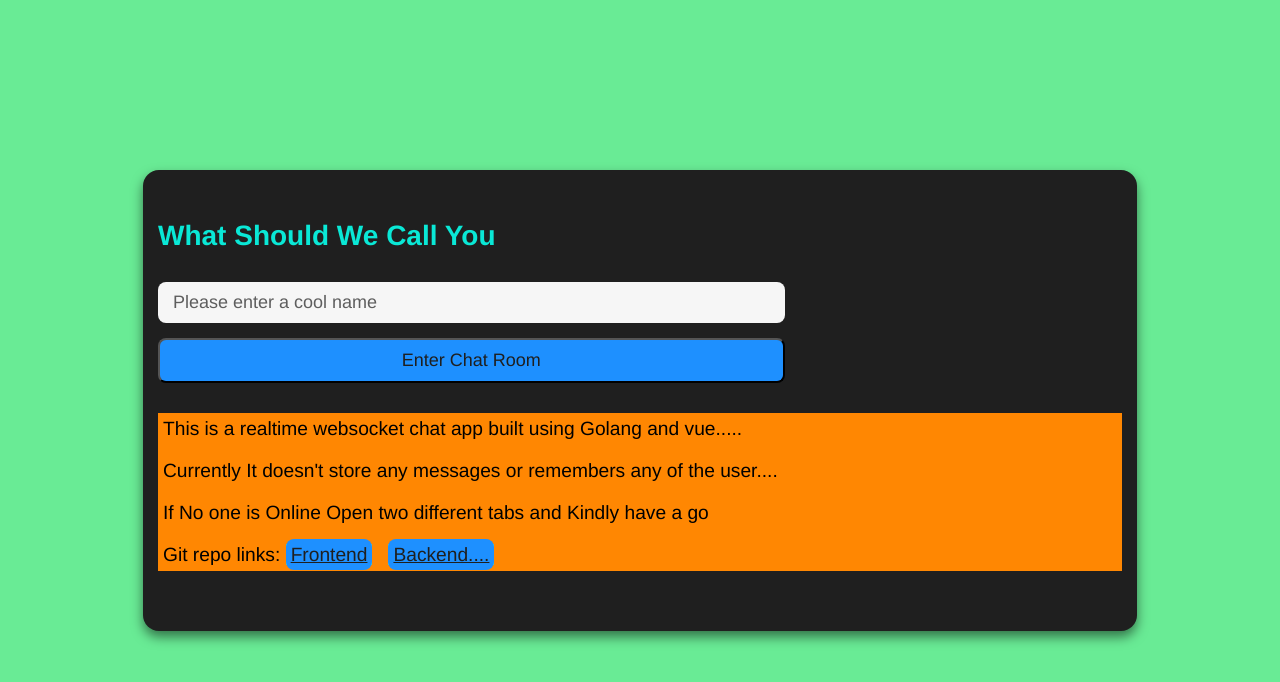
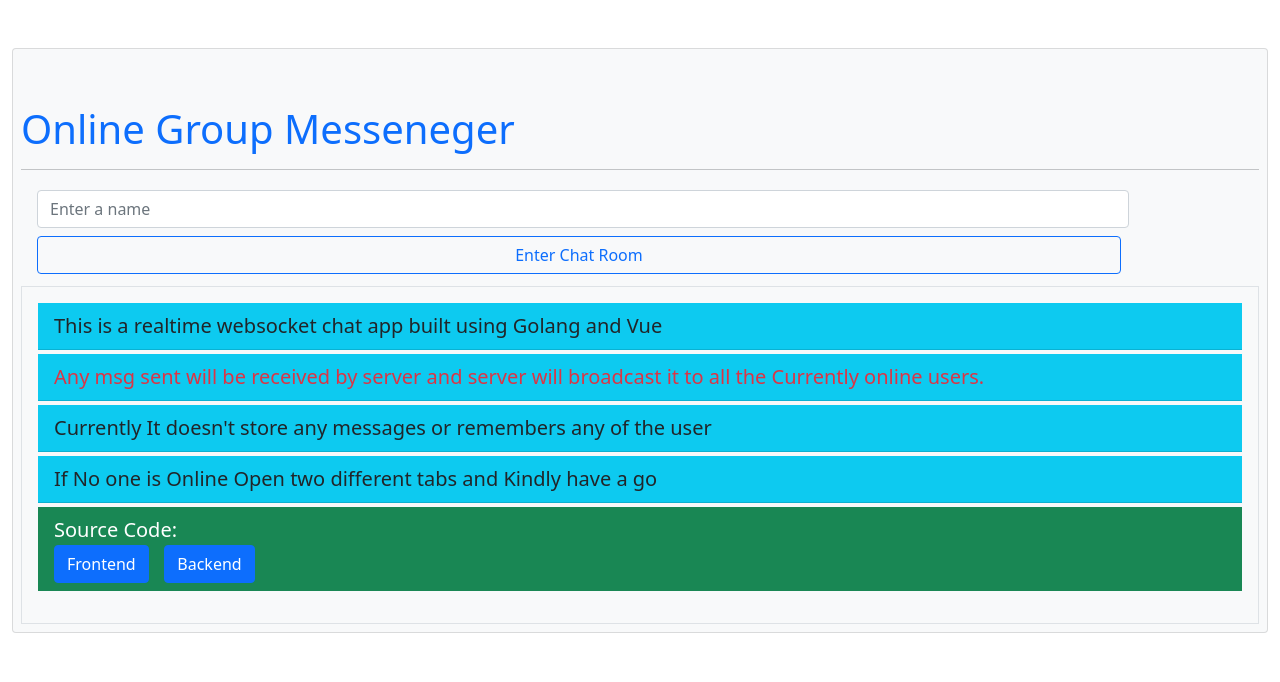
Before and after one commit to ahmedMunna1767/vue-mogenius, a Vue app: page / in a window 1280 px wide. Shown: the top 682 px of the page. Built offline with nearby package versions, Linux system fonts and the light colour scheme.

Commit message:
Updated UI

```diff
--- a/package.json
+++ b/package.json
@@ -8,7 +8,10 @@
     "lint": "vue-cli-service lint"
   },
   "dependencies": {
+    "@popperjs/core": "^2.11.5",
+    "bootstrap": "^5.1.3",
     "core-js": "^3.8.3",
+    "popper.js": "^1.16.1",
     "vue": "^3.2.13"
   },
   "devDependencies": {
--- a/src/App.vue
+++ b/src/App.vue
@@ -1,14 +1,13 @@
 <script setup>
+
+import ModalComponent from "./components/ModalComponent";
 import { ref } from "vue";
-
+const showModal = ref(false);
 const username = ref("");
 const inputUsername = ref("");
 const inputMessage = ref("");
-
 const totalOnline = ref(0);
-
 const messageArray = ref([])
-
 const socketObj = ref();
 
 const enterChat = async () => {
@@ -18,6 +17,7 @@ const enterChat = async () => {
   }
   console.log("Attempting to Connect");
   socketObj.value = await connect();
+  showModal.value = false;
 }
 
 const connect = async () => {
@@ -47,6 +47,7 @@ const connect = async () => {
   };
 
   socket.onclose = event => {
+    showModal.value = true;
     console.log("Socket Closed Connection: ", event);
   };
 
@@ -75,25 +76,51 @@ const SendMessage = () => {
 </script>
 
 <template>
-  <div class="view login" v-if="username === '' || username === null">
-    <div class="login-form">
-      <div class="form-inner">
-        <h1>What Should We Call You</h1>
-        <input type="text" v-model="inputUsername" placeholder="Please enter a cool name" />
-        <button @click="enterChat">Enter Chat Room</button>
-        <div class="Intro">
-          <ul>
-            <li>This is a realtime websocket chat app built using Golang and vue.....</li>
-            <li>Currently It doesn't store any messages or remembers any of the user.... </li>
-            <li>If No one is Online Open two different tabs and Kindly have a go</li>
 
-            <li>Git repo links: <span>
-              <a href="https://github.com/ahmedMunna1767/vue-mogenius.git">Frontend</a>
+  <Teleport to="body">
+    <ModalComponent :show="showModal" @close="enterChat">
+      <template #header>
+        <h5>You Have been disconnected due to inactivity</h5>
+      </template>
+    </ModalComponent>
+  </Teleport>
+
+
+  <div class="container-fluid mt-5" v-if="username === '' || username === null">
+    <div class="card bg-light">
+      <div class="m-2">
+        <div class="card-title pt-5">
+          <h1 class="text-primary">Online Group Messeneger</h1>
+          <hr />
+          <div class="container row justify-content-around">
+            <input class="form form-control m-1 col-6" type="text" v-model="inputUsername" placeholder="Enter a name" />
+            <button class="btn btn-outline-primary m-1 col" @click="enterChat">Enter Chat Room</button>
+          </div>
+        </div>
+        <div class="card-body border">
+          <ul class="list-group list-group-flush">
+            <li class="list-group-item lead bg-info text-dark mb-1">This is a realtime websocket chat app built using
+              Golang and Vue</li>
+            <li class="list-group-item lead bg-info text-danger mb-1">Any msg sent will be received by server and server will broadcast it to
+              all the Currently online users.
+            </li>
+            <li class="list-group-item lead bg-info text-dark mb-1">Currently It doesn't store any messages or remembers
+              any of the user</li>
+            <li class="list-group-item lead bg-info text-dark mb-1">If No one is Online Open two different tabs and
+              Kindly have a go</li>
+
+            <li class="list-group-item lead bg-success text-white mb-3">Source Code: &nbsp; &nbsp;
+              <div>
+                <span>
+                  <a class="btn btn-primary" href="https://github.com/ahmedMunna1767/vue-mogenius.git">Frontend</a>
                 </span>
                 &nbsp;
                 <span>
-              <a href="https://github.com/ahmedMunna1767/go-vue-socket-chat.git">Backend....</a>
+                  <a class="btn btn-primary"
+                    href="https://github.com/ahmedMunna1767/go-vue-socket-chat.git">Backend</a>
                 </span>
+
+              </div>
             </li>
           </ul>
         </div>
@@ -101,35 +128,65 @@ const SendMessage = () => {
     </div>
   </div>
 
-  <div class="view chat" v-else>
-    <header>
-      <div class="header-wrapper">
-        <h3>Welcome, {{ username }}</h3>
-        <h3>Total Online: {{ totalOnline }}</h3>
+
+  <div class="" v-else>
+    <nav class="navbar fixed-top navbar-light bg-success">
+      <div class="container-fluid">
+        <a class="navbar-brand" href="#">
+          <img src="https://mdbcdn.b-cdn.net/img/Photos/new-templates/bootstrap-chat/ava3-bg.webp" alt="" width="50" height="50">
+        </a>
+        <p class="navbar-brand mb-0 h1 text-center text-white">Welcome, {{ username }}</p> <span
+          class="navbar-brand mb-0 h3 text-end text-white">Total Online: {{ totalOnline }}</span>
       </div>
-    </header>
+    </nav>
 
-    <section class="chat-box">
-      <div id="chatDivID" v-for="message in messageArray" :key="message"
-        :class="(message.user === username ? 'message current-user' : 'message')">
-        <div class="message-inner">
-          <div class="username">{{ message.user === username ? 'me' : message.user }}</div>
-          <div class="content">{{ message.messageBody }}</div>
-          <hr />
+    <section class="chatbox d-flex flex-column overflow-scroll container-fluid my-5 py-5">
+      <ul class="list-group list-unstyled">
+        <div  v-for="message in messageArray" :key="message">
+          <li v-if="(message.user !== username)" class="d-flex justify-content-start mb-3">
+
+            <img src="https://mdbcdn.b-cdn.net/img/Photos/new-templates/bootstrap-chat/ava6-bg.webp" alt="avatar"
+                    class="rounded-circle d-flex align-self-end ms-3 shadow-1-strong" width="25">
+            <div class="card" style="width: 30rem;">
+              <div class="card-header d-flex justify-content-start p-1">
+                <p class="mb-0 p-3 pt-1 pb-1 lead">{{message.user}}</p>
+              </div>
+              <div class="card-body p-3 pt-1 pb-1">
+                <p class="mb-0">
+                  {{ message.messageBody }}
+                </p>
               </div>
             </div>
+          </li>
+          <li v-else class="d-flex justify-content-end mb-3" >
+            <div class="card" style="width: 30rem;">
+              <div class="card-header d-flex justify-content-end p-1">
+                <p class="mb-0 lead p-3 pt-1 pb-1">Me</p>
+              </div>
+              <div class="card-body p-3 pt-1 pb-1">
+                <p class="mb-0">
+                  {{ message.messageBody }}
+                </p>
+              </div>
+            </div>
+            <img src="https://mdbcdn.b-cdn.net/img/Photos/new-templates/bootstrap-chat/ava3-bg.webp" alt="avatar"
+                    class="rounded-circle d-flex align-self-end ms-3 shadow-1-strong" width="25">
+          </li>
+        </div>
+      </ul>
     </section>
 
-    <footer>
-      <form @submit.prevent="SendMessage">
-        <input type="text" v-model="inputMessage" placeholder="Write a message..." />
-        <input type="submit" value="Send" />
+    <nav class="navbar fixed-bottom navbar-light bg-success">
+      <form @submit.prevent="SendMessage" class="container-fluid m-10 mt-0 mb-0">
+        <div class="input-group">
+          <span class="input-group-text" id="basic-addon1">Hit Enter To Send</span>
+          <input type="text" v-model="inputMessage" class="form-control" placeholder="Enter Your Message Here">
+        </div>
       </form>
-    </footer>
+    </nav>
   </div>
 </template>
-
-<style lang="scss">
+<style scoped>
 :root {
   --blue: #1e90ff;
   --white: #ffffff;
@@ -143,294 +200,7 @@ const SendMessage = () => {
   --malta: #bdafa1;
 }
 
-
-* {
-  font-family: Avenir, Helvetica, Arial, sans-serif;
-  -webkit-font-smoothing: antialiased;
-  -moz-osx-font-smoothing: grayscale;
-  margin: 0;
-  padding: 0;
-  box-sizing: border-box;
-  background-color: var(--pastelgreen);
-
-  transition: all .5s ease-out;
-
-}
-
-.view {
-  margin: auto;
-  width: 80%;
-  display: flex;
-  justify-content: center;
-  min-height: 100vh;
-
-  @media only screen and (max-width: 1000px) {
-    width: 95%;
-  }
-
-
-  overflow-y: scroll hr {
-    display: block;
-    margin-top: 0.5em;
-    margin-bottom: 0.5em;
-    margin-left: auto;
-    margin-right: auto;
-    border-style: inset;
-    border-width: 1px;
-  }
-
-
-  &.login {
-    align-items: center;
-
-    .login-form {
-      display: block;
-      width: 100%;
-      padding: 15px;
-
-      .form-inner {
-        display: block;
-        padding: 50px 15px;
-        border-radius: 16px;
-        background-color: var(--mineshaft);
-        box-shadow: 0px 6px 12px rgba(0, 0, 0, 0.5);
-
-        h1 {
-          background-color: var(--mineshaft);
-          color: var(--turqouise);
-          font-size: 28px;
-          margin-bottom: 30px;
-        }
-
-        .Intro {
-          border-radius: 10px;
-
-          ul {
-            margin-top: 5px;
-            font-size: larger;
-            list-style: none;
-            background-color: var(--flashorange);
-            border-radius: 10;
-
-            li {
-              border-radius: 10;
-              background-color: var(--flashorange);
-              margin-bottom: 10px;
-              padding: 5px;
-
-              a {
-                cursor: pointer;
-                display: inline;
-                width: 10rem;
-                background-color: var(--blue);
-                border-radius: 8px;
-                color: var(--mineshaft);
-                padding: 5px;
-              }
-            }
-          }
-        }
-
-        input[type="text"] {
-          appearance: none;
-          border: none;
-          outline: none;
-          background: none;
-          display: block;
-          width: 65%;
-          padding: 10px 15px;
-          border-radius: 8px;
-          margin-bottom: 15px;
-
-          color: var(--mineshaft);
-          font-size: 18px;
-          box-shadow: 0px 0px 0px rgba(0, 0, 0, 0);
-          background-color: var(--wildsand);
-          transition: 0.4s;
-
-          &::placeholder {
-            color: var(--scorpion);
-            transition: 0.4s;
-          }
-
-          @media only screen and (max-width: 1200px) {
-            width: 80%;
-          }
-
-        }
-
-        button {
-          cursor: pointer;
-          display: block;
-          width: 65%;
-          padding: 10px 15px;
-          background-color: var(--blue);
-          border-radius: 8px;
-          color: var(--mineshaft);
-          font-size: 18px;
-          margin-bottom: 30px;
-
-          @media only screen and (max-width: 1200px) {
-            width: 80%;
-          }
-        }
-
-        button:hover {
-          background-color: var(--turqouise);
-          font-size: larger;
-          transition: all 1s ease-in-out;
-        }
-
-        &:focus-within {
-          input[type="text"] {
-            background-color: var(--white);
-            box-shadow: 0 0 6px rgba(0, 0, 0, 0.6);
-
-            &::placeholder {
-              color: var(--scorpion);
-            }
-          }
-        }
-      }
-    }
-  }
-
-  &.chat {
-    display: block;
-
-
-    header {
-      width: 80%;
-      position: fixed;
-      display: flex;
-      justify-content: center;
-      align-items: center;
-      margin-bottom: 10px;
-      padding: 15px;
-      box-shadow: 0 0 6px rgba(0, 0, 0, 0.6);
-      background-color: var(--mineshaft);
-
-      @media only screen and (max-width: 1000px) {
-        width: 95%;
-      }
-
-
-      .header-wrapper {
-        h3 {
-          background-color: var(--mineshaft);
-          color: var(--malta);
-        }
-      }
-    }
-
-    .chat-box {
-      flex-direction: column;
-      scroll-behavior: auto;
-      border-radius: 24px 24px 0px 0px;
-      background-color: var(--turqouise);
-      box-shadow: 0px 0px 12px rgba(100, 100, 100, 0.2);
-      flex: 1 1 100%;
-      padding: 30px;
-      min-height: 100vh;
-
-      .message {
-        display: flex;
-        margin-bottom: 15px;
-        background-color: var(--turqouise);
-        flex-wrap: wrap-reverse;
-
-        .message-inner {
-          background-color: var(--turqouise);
-
-          .username {
-            color: var(--scorpion);
-            font-size: 16px;
-            margin-bottom: 5px;
-            padding-left: 15px;
-            padding-right: 15px;
-            background-color: var(--turqouise);
-          }
-
-
-
-          .content {
-            display: inline-block;
-            padding: 10px 20px;
-            background-color: var(--white);
-            border-radius: 999px;
-            color: var(--blue);
-            font-size: 18px;
-            line-height: 1.2em;
-            text-align: left;
-          }
-        }
-
-        &.current-user {
-          margin-top: 30px;
-          justify-content: flex-end;
-          text-align: right;
-
-          .message-inner {
-            max-width: 75%;
-
-            .content {
-              color: var(--wildsand);
-              font-weight: 400;
-              background-color: var(--blue);
-            }
-          }
-        }
-      }
-    }
-
-    footer {
-      position: sticky;
-      bottom: 0px;
-      padding: 10px;
-      box-shadow: 0px 0px 12px rgba(100, 100, 100, 0.7);
-      background-color: var(--flashorange);
-
-      form {
-        display: flex;
-        background-color: var(--flashorange);
-
-        input[type="text"] {
-          flex: 1 1 100%;
-          display: block;
-          width: 100%;
-          padding: 10px 15px;
-          border-radius: 8px 8px 8px 8px;
-
-          color: var(--mineshaft);
-          font-size: 18px;
-          box-shadow: 0px 0px 12px rgba(100, 100, 100, 0.2);
-          background-color: var(--wildsand);
-          transition: 0.5s;
-
-          &::placeholder {
-            color: var(--scorpion);
-            transition: all 0.4s ease-in;
-          }
-        }
-
-        input[type="submit"] {
-          cursor: pointer;
-          display: block;
-          padding: 10px 15px;
-          border-radius: 8px 8px 8px 8px;
-          background-color: var(--blue);
-          color: var(--wildsand);
-          font-size: 18px;
-          font-weight: 500;
-          margin-left: 2px;
-        }
-
-        input[type="submit"]:hover {
-          font-size: 19px;
-          margin-left: 4px;
-        }
-      }
-    }
-  }
+.chatbox::-webkit-scrollbar {
+  display: none;
 }
 </style>
--- /dev/null
+++ b/src/components/ModalComponent.vue
@@ -0,0 +1,85 @@
+<template>
+  <Transition name="modal">
+    <div v-if="show" class="modal-mask">
+      <div class="modal-wrapper">
+        <div class="modal-container">
+          <div class="modal-header">
+            <slot name="header">default header</slot>
+          </div>
+          <div class="modal-footer">
+            <button class="btn btn-danger" @click="$emit('close')">
+                Reconnect
+            </button>
+          </div>
+        </div>
+      </div>
+    </div>
+  </Transition>
+</template>
+
+
+<script setup>
+import { defineProps } from "vue";
+
+defineProps({
+  show: Boolean
+});
+</script>
+
+<style scoped>
+.modal-mask {
+  position: fixed;
+  z-index: 9998;
+  top: 0;
+  left: 0;
+  width: 100%;
+  height: 100%;
+  background-color: rgba(0, 0, 0, 0.5);
+  display: table;
+  transition: opacity 0.5s ease;
+}
+
+.modal-wrapper {
+  display: table-cell;
+  vertical-align: middle;
+}
+
+.modal-container {
+  width: 400px;
+  margin: 0px auto;
+  padding: 10px 15px;
+  background-color: var(--blue);
+  color: var(--light);
+  border-radius: 5px;
+  box-shadow: 0 2px 8px rgba(0, 0, 0, 0.33);
+  transition: all 0.5s ease;
+}
+
+.modal-header h5 {
+  color: var(--light);
+  margin-top: 0;
+}
+
+.modal-body {
+  background-color: var(--blue);
+  margin: 20px 0;
+}
+
+.modal-default-button {
+  float: right;
+}
+
+.modal-enter-from {
+  opacity: 1;
+}
+
+.modal-leave-to {
+  opacity: 0;
+}
+
+.modal-enter-from .modal-container,
+.modal-leave-to .modal-container {
+  -webkit-transform: scale(1.3);
+  transform: scale(1.3);
+}
+</style>
--- a/src/main.ts
+++ b/src/main.ts
@@ -1,4 +1,6 @@
 import { createApp } from 'vue'
 import App from './App.vue'
+import 'bootstrap';
+import 'bootstrap/dist/css/bootstrap.min.css';
 
 createApp(App).mount('#app')
```
Also changed, not shown: 2 other files (tests, documents, lock files or other folders). Lines whose indentation alone changed are shown as unchanged.
